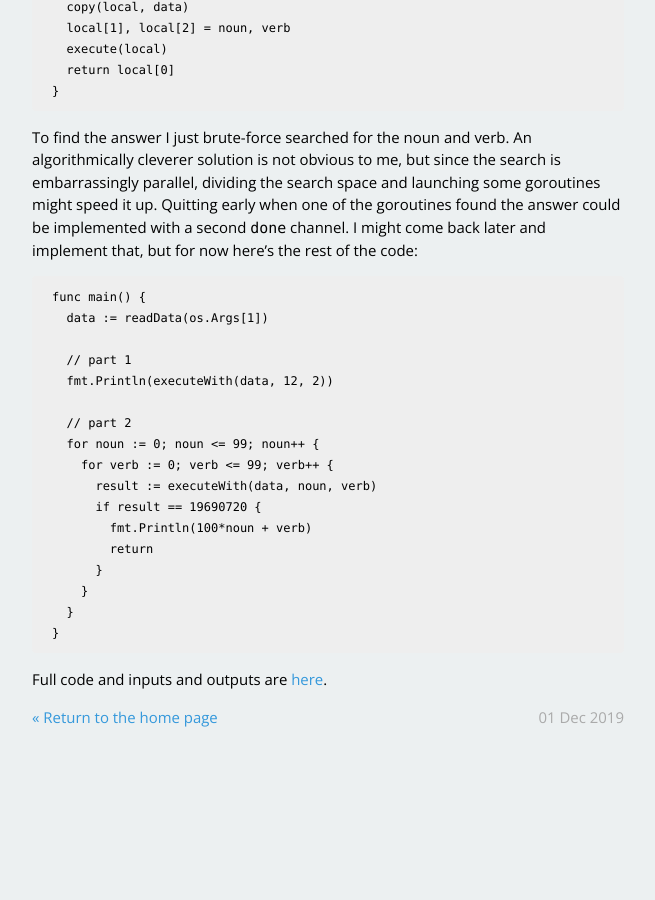
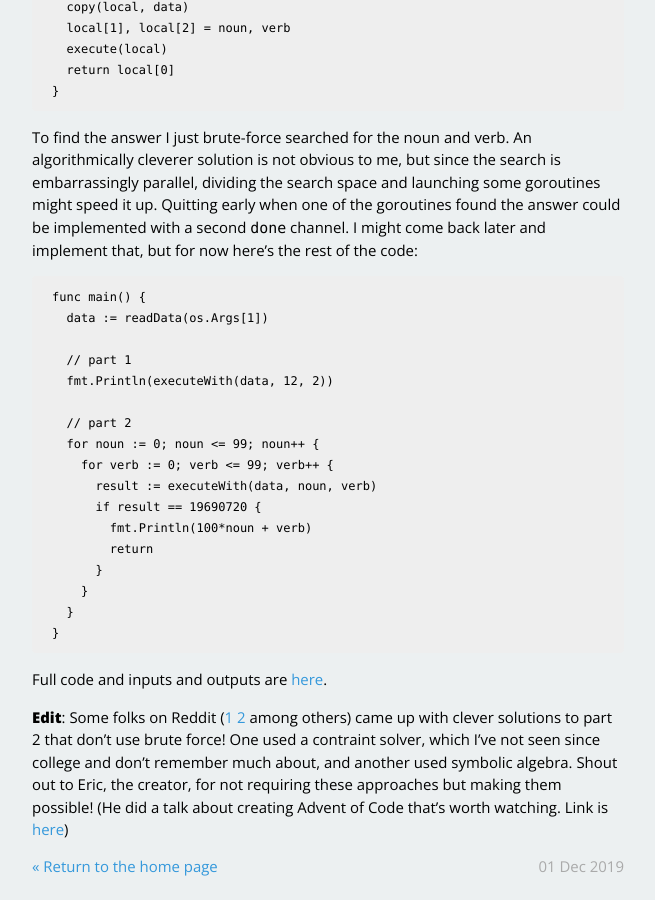
Before and after one commit to dhconnelly/dhconnelly.github.io, a Jekyll site: the page built from _posts/2019-12-01-advent-2019-running.md, in a window 1280 px wide and 900 px high, scrolled down 3646 px. Shown: the whole window, without its empty margins (312-967 px from the left). Built offline with Jekyll 4.4.1, drawn with Linux system fonts in a browser that asks for light colours; before the commit the page ends 4397 px from its top, so only the background shows below that.

Commit message:
link to clever solutions

```diff
--- a/_posts/2019-12-01-advent-2019-running.md
+++ b/_posts/2019-12-01-advent-2019-running.md
@@ -226,3 +226,13 @@ func main() {
 
 Full code and inputs and outputs are
 [here](https://github.com/dhconnelly/advent-of-code-2019/tree/master/day2).
+
+**Edit**: Some folks on Reddit
+([1](https://www.reddit.com/r/adventofcode/comments/e4u0rw/2019_day_2_solutions/f9fm5tv/)
+[2](https://www.reddit.com/r/adventofcode/comments/e4u0rw/2019_day_2_solutions/f9fljyn/)
+among others) came up with clever solutions to part 2 that don't use brute
+force! One used a contraint solver, which I've not seen since college and
+don't remember much about, and another used symbolic algebra. Shout out to
+Eric, the creator, for not requiring these approaches but making them
+possible! (He did a talk about creating Advent of Code that's worth watching.
+Link is [here](https://www.youtube.com/watch?v=bS9882S0ZHs))
```
